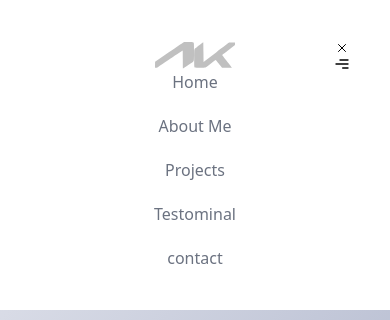
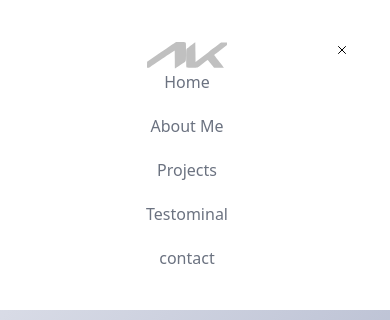
Before and after one commit to AramKim37/Aram-homepage, a Next.js app: page / in a window 390 px wide. Shown: the top 320 px of the page. Built offline with nearby package versions, Linux system fonts and the light colour scheme.

Commit message:
responsive menu bar

```diff
--- a/components/Header.jsx
+++ b/components/Header.jsx
@@ -13,25 +13,35 @@ import { IoMoonOutline, IoCloseOutline } from "react-icons/io5";
 import { CgMenuRight } from "react-icons/cg";
 
 const Header = () => {
+  const [isOpen, setIsOpen] = useState(false);
+  const toggle = () => {
+    setIsOpen(!isOpen);
+  };
   return (
     <header className="relative p-10 w-full h-auto flex bg-white">
       <div className="w-full flex flex-col md:flex-row items-center justify-between">
         <Image src={Logo} width={80} height={80} alt="logo" />
-        <ul className="flex flex-col md:flex-row items-center gap-5 text-gray-500">
+        <ul className="hidden md:flex md:flex-row items-center gap-5 text-gray-500">
           <li>Home</li>
           <li>About Me</li>
           <li>Projects</li>
           <li>Testominal</li>
           <li>contact</li>
         </ul>
+        <div className={isOpen ? "hidden" : "block"}>
+          <ul className="md:hidden flex justify-center flex-col items-center gap-5 text-gray-500">
+            <li>Home</li>
+            <li>About Me</li>
+            <li>Projects</li>
+            <li>Testominal</li>
+            <li>contact</li>
+          </ul>
+        </div>
       </div>
-      <div className="absolute top-10 right-10">
-        <div>
-          <IoCloseOutline />
-        </div>
-        <div>
-          <CgMenuRight />
-        </div>
+      <div className="md:hidden">
+        <button onClick={toggle} className="">
+          {isOpen ? <CgMenuRight /> : <IoCloseOutline />}
+        </button>
       </div>
     </header>
     // <header className="px-10 flex items-center justify-between mx-auto w-full">
```
